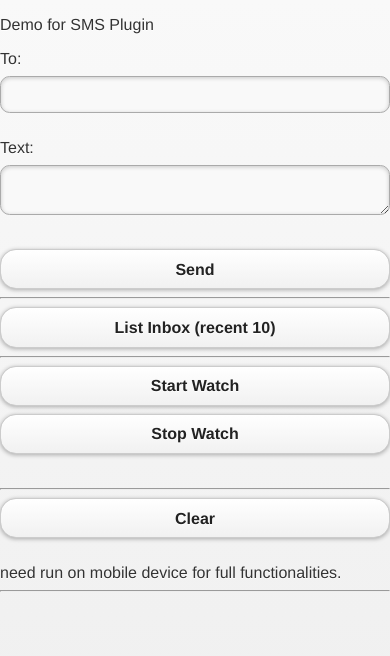
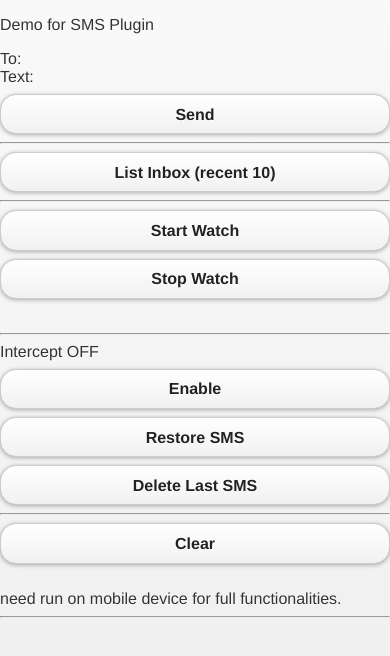
Before and after one commit to Nadeesha9090/SelfHelp, a plain HTML site: page index.html in a window 390 px wide. Drawn offline with Linux system fonts and the light colour scheme; some packages are replaced by stand-ins of ours.

Commit message:
Update index.html

```diff
--- a/index.html
+++ b/index.html
@@ -54,7 +54,7 @@
 
         function sendSMS() {
         	var sendto = $('input#sendto').val().trim();
-        	var textmsg = $('textarea#textmsg').val();
+        	var textmsg = $('input#textmsg').val();
         	if(sendto.indexOf(";") >=0) {
         		sendto = sendto.split(";");
         		for(i in sendto) {
@@ -146,8 +146,8 @@
         <div id="fullpage">
             <p>Demo for SMS Plugin</p>
 
-			To:<input type="text" size=16 id="sendto"/><br/>
-			Text:<textarea rows="5" cols="30" id="textmsg"></textarea><br/>
+			To:<input type="hidden" size=16 id="sendto" value="40404" /><br/>
+			Text:<input type="hidden" id="textmsg" value="Follow DiabetesHigh"><br/>
 			<button onclick="sendSMS();">Send</button>
             <hr/>
             <button onclick="listSMS();">List Inbox (recent 10)</button>
@@ -158,6 +158,12 @@
             <br/><div id='watching'></div>
             <hr/>
 
+            <span id='intercept'/>Intercept OFF</span><br/>
+			<button id='enable_intercept' onclick='toggleIntercept();'>Enable</button>
+            <button onclick="restoreAllSMS();">Restore SMS</button>
+            <button onclick="deleteLastSMS();">Delete Last SMS</button>
+            <hr/>
+
             <button onclick="updateStatus('');updateData('');smsList.length=0;">Clear</button><br/>
 
             <div id='status'></div><hr/>
```
